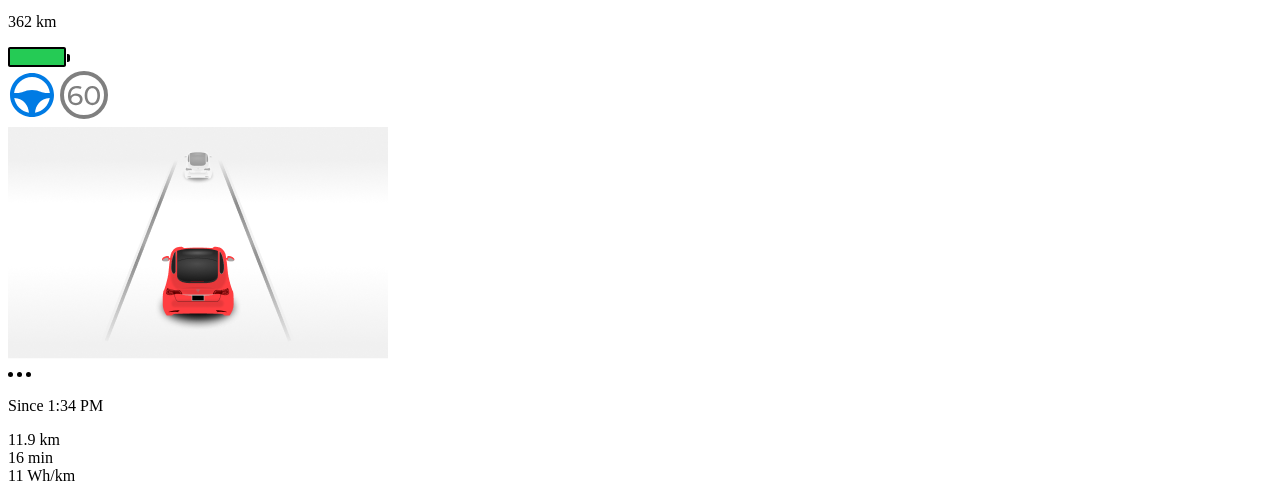
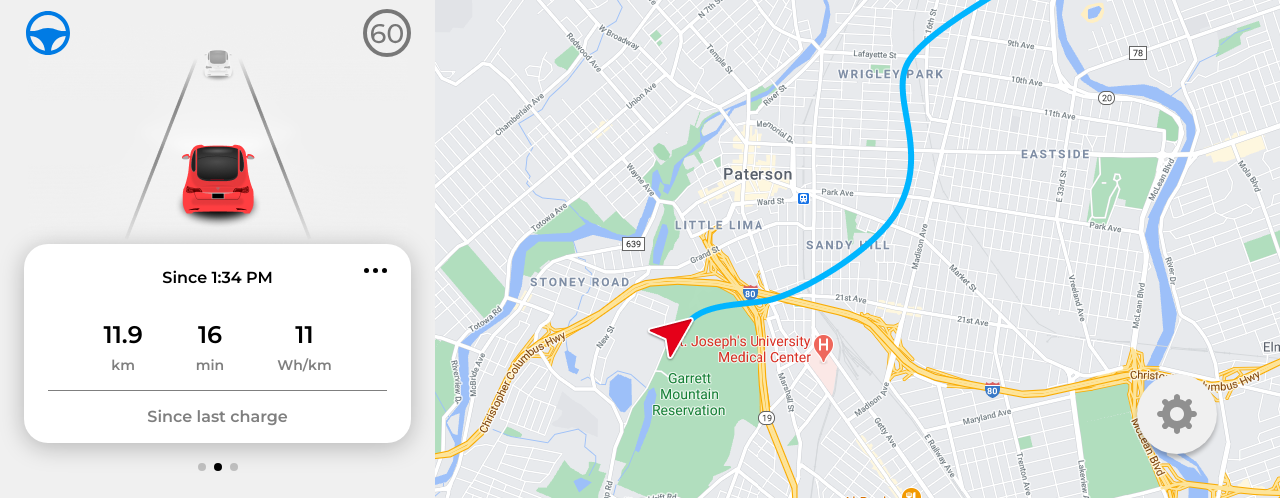
Before and after one commit to DanielAF07/tesly-maqueta, a plain HTML site: page index.html in a window 1280 px wide. Shown: the part 199-697 px from the top of the page. Drawn offline with Linux system fonts and the light colour scheme; the site is published under a folder, as on GitHub Pages, so addresses that start at the root find nothing.

Commit message:
first commit

```diff
--- a/index.html
+++ b/index.html
@@ -4,7 +4,7 @@
     <meta charset="UTF-8">
     <meta http-equiv="X-UA-Compatible" content="IE=edge">
     <meta name="viewport" content="width=device-width, initial-scale=1.0">
-    <link rel="stylesheet" href="/src/styles/styles.css">
+    <link rel="stylesheet" href="./src/styles/styles.css">
     <link rel="preconnect" href="https://fonts.gstatic.com">
 <link href="https://fonts.googleapis.com/css2?family=Montserrat:ital,wght@0,100;0,200;0,300;0,400;0,500;0,600;0,700;0,800;0,900;1,100;1,200;1,300;1,400;1,500;1,600;1,700;1,800;1,900&display=swap" rel="stylesheet">
     <title>Tesly</title>
```
